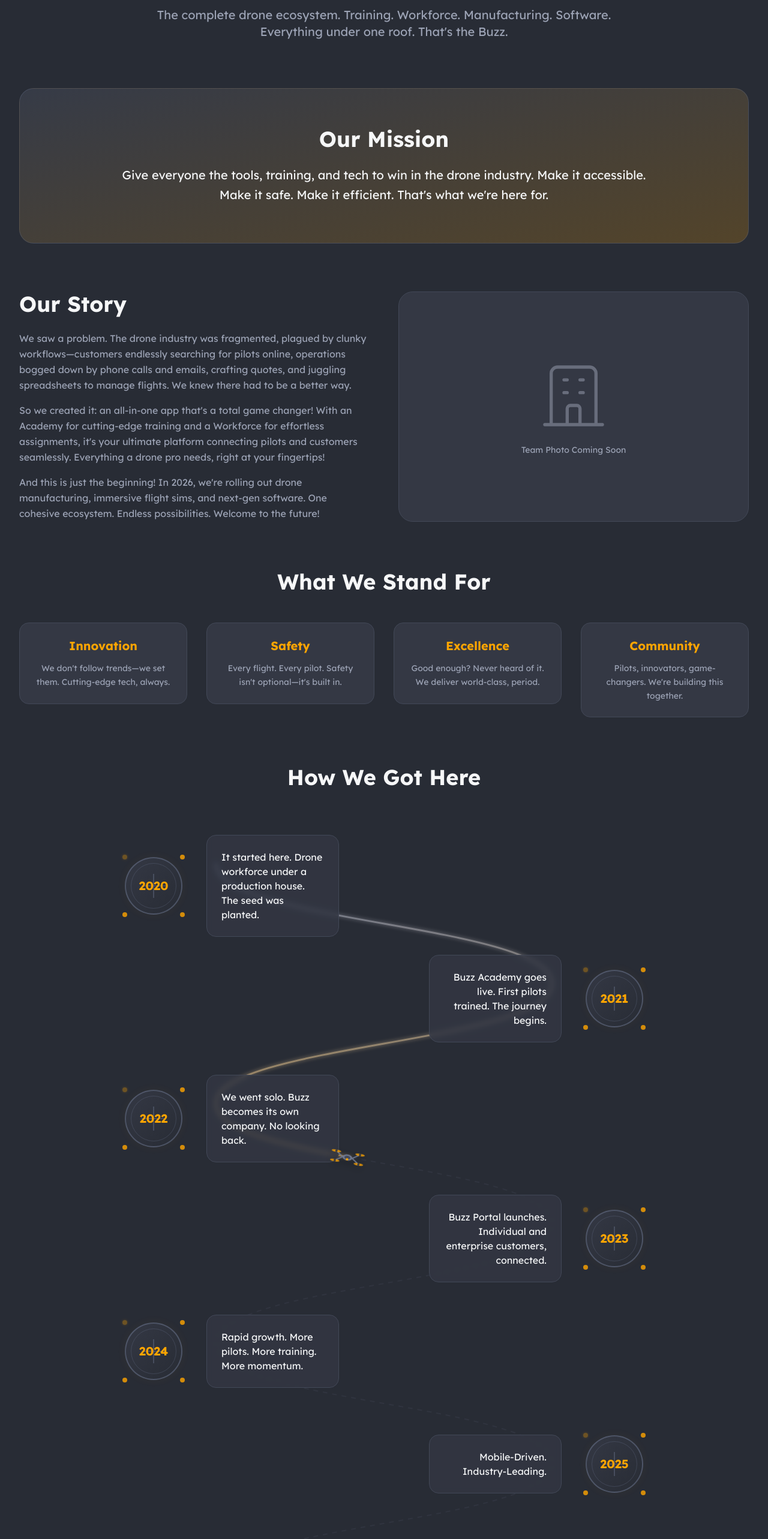
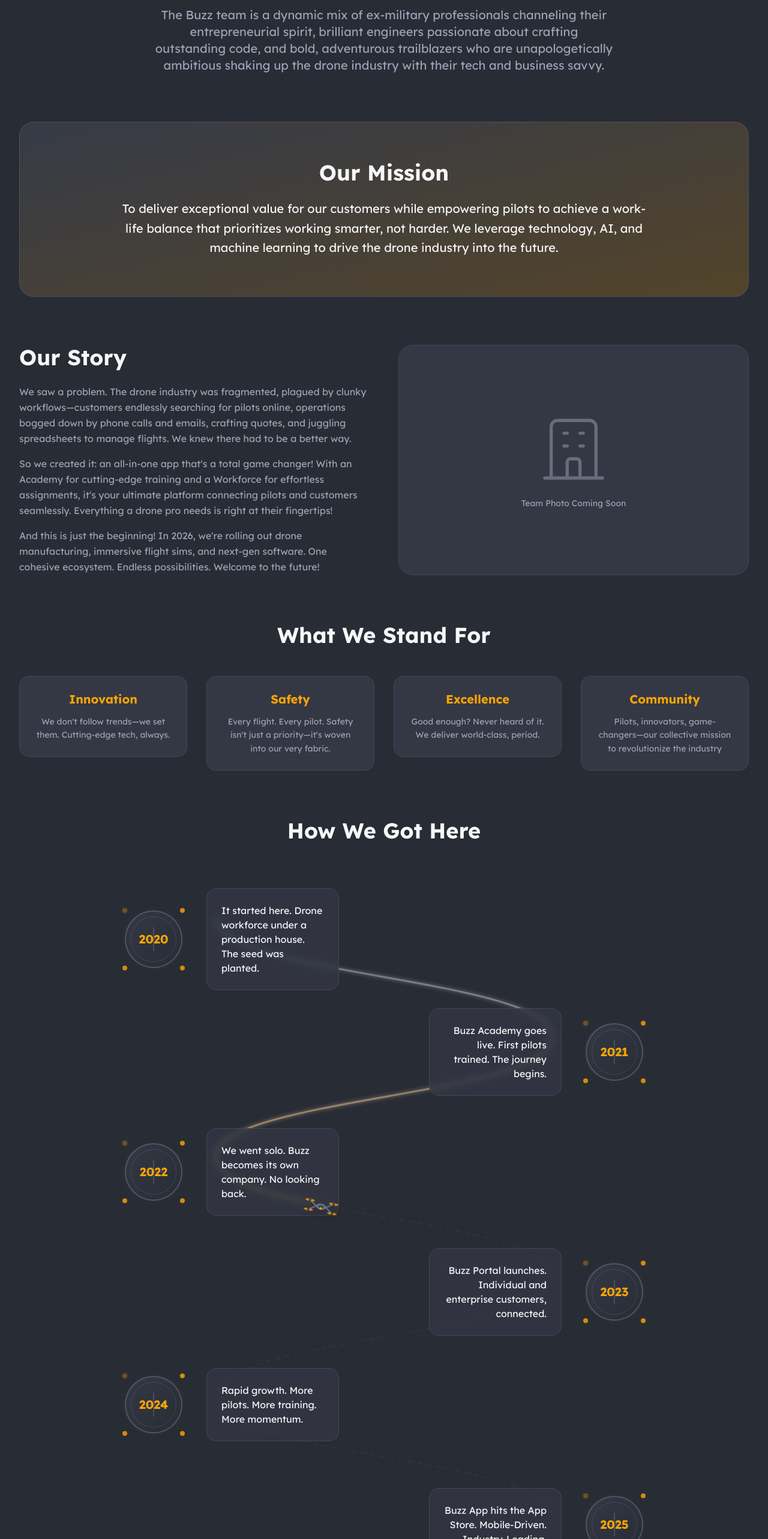
Before and after one commit to xinyu-buzz/buzz_web, a React (Vite) app: page /about in a window 1280 px wide. Shown: the part 234-2800 px from the top of the page at 60% size. Built offline with nearby package versions, Linux system fonts and the light colour scheme.

Commit message:
update the timeline and about page

```diff
--- a/src/components/DroneTimeline.tsx
+++ b/src/components/DroneTimeline.tsx
@@ -13,8 +13,8 @@ const timeline: TimelineItem[] = [
   { year: '2022', event: 'We went solo. Buzz becomes its own company. No looking back.' },
   { year: '2023', event: 'Buzz Portal launches. Individual and enterprise customers, connected.' },
   { year: '2024', event: 'Rapid growth. More pilots. More training. More momentum.' },
-  { year: '2025', event: 'Mobile-Driven. Industry-Leading.' },
-  { year: '2026', event: 'The ecosystem expands all together on one line.' },
+  { year: '2025', event: 'Buzz App hits the App Store. Mobile-Driven. Industry-Leading.' },
+  { year: '2026', event: 'Manufacturing. Simulations. Software. The\u00A0ecosystem\u00A0expands.' },
 ];
 
 // Drone SVG component
--- a/src/pages/About.tsx
+++ b/src/pages/About.tsx
@@ -10,7 +10,7 @@ export default function About() {
     },
     {
       title: 'Safety',
-      description: 'Every flight. Every pilot. Safety isn\'t optional—it\'s built in.',
+      description: 'Every flight. Every pilot. Safety isn\'t just a priority—it\'s woven into our very fabric.',
     },
     {
       title: 'Excellence',
@@ -18,7 +18,7 @@ export default function About() {
     },
     {
       title: 'Community',
-      description: 'Pilots, innovators, game-changers. We\'re building this together.',
+      description: 'Pilots, innovators, game-changers—our collective mission to revolutionize the industry',
     },
   ];
 
@@ -32,8 +32,9 @@ export default function About() {
             About Buzz
           </h1>
           <p className="text-xl text-muted max-w-3xl mx-auto">
-            The complete drone ecosystem. Training. Workforce. Manufacturing. Software.
-            Everything under one roof. That's the Buzz.
+            The Buzz team is a dynamic mix of ex-military professionals channeling their entrepreneurial spirit,
+            brilliant engineers passionate about crafting outstanding code, and bold, adventurous trailblazers who
+            are unapologetically ambitious shaking up the drone industry with their tech and business savvy.
           </p>
         </AnimatedSection>
 
@@ -44,8 +45,9 @@ export default function About() {
               Our Mission
             </h2>
             <p className="text-xl text-text-light leading-relaxed max-w-4xl mx-auto">
-              Give everyone the tools, training, and tech to win in the drone industry.
-              Make it accessible. Make it safe. Make it efficient. That's what we're here for.
+              To deliver exceptional value for our customers while empowering pilots to achieve a work-life balance
+              that prioritizes working smarter, not harder. We leverage technology, AI, and machine learning to
+              drive the drone industry into the future.
             </p>
           </div>
         </AnimatedSection>
@@ -66,7 +68,7 @@ export default function About() {
                 <p>
                   So we created it: an all-in-one app that's a total game changer! With an Academy for cutting-edge
                   training and a Workforce for effortless assignments, it's your ultimate platform connecting pilots
-                  and customers seamlessly. Everything a drone pro needs, right at your fingertips!
+                  and customers seamlessly. Everything a drone pro needs is right at their fingertips!
                 </p>
                 <p>
                   And this is just the beginning! In 2026, we're rolling out drone manufacturing, immersive flight sims,
```
